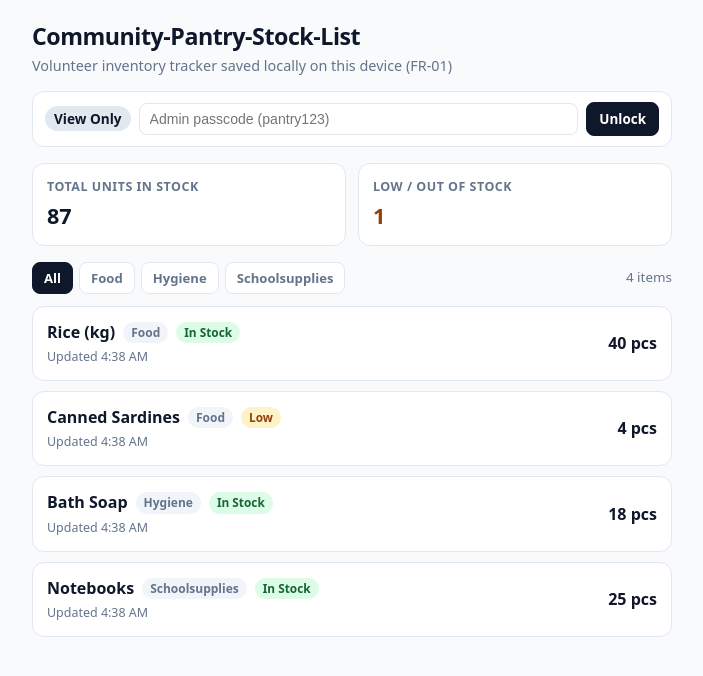
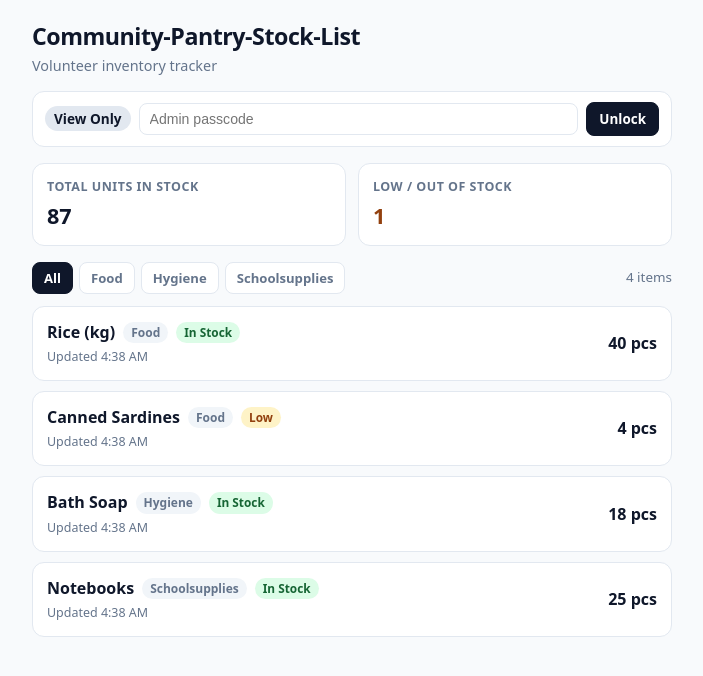
Before and after one commit to daculavanessa1-lgtm/Community-Pantry-Stock-List, a plain HTML site: page index.html in a window 1280 px wide. Shown: the whole page, without its empty margins (288-991 px from the left). Drawn offline with Linux system fonts and the light colour scheme.

Commit message:
Simplify subtitle and admin passcode placeholder

```diff
--- a/index.html
+++ b/index.html
@@ -366,7 +366,7 @@
   <div class="wrap">
     <header>
       <h1>Community-Pantry-Stock-List</h1>
-      <p class="subtitle">Volunteer inventory tracker saved locally on this device (FR-01)</p>
+      <p class="subtitle">Volunteer inventory tracker</p>
     </header>
 
     <div class="admin-bar" id="admin-gate">
@@ -374,7 +374,7 @@
       <input
         type="password"
         id="admin-passcode"
-        placeholder="Admin passcode (pantry123)"
+        placeholder="Admin passcode"
         aria-label="Admin passcode"
       />
       <button type="button" class="btn-sm btn-unlock" id="unlock-btn" onclick="unlockAdmin()">Unlock</button>
@@ -607,4 +607,4 @@
     render();
   </script>
 </body>
-  </html>
+</html>
```
